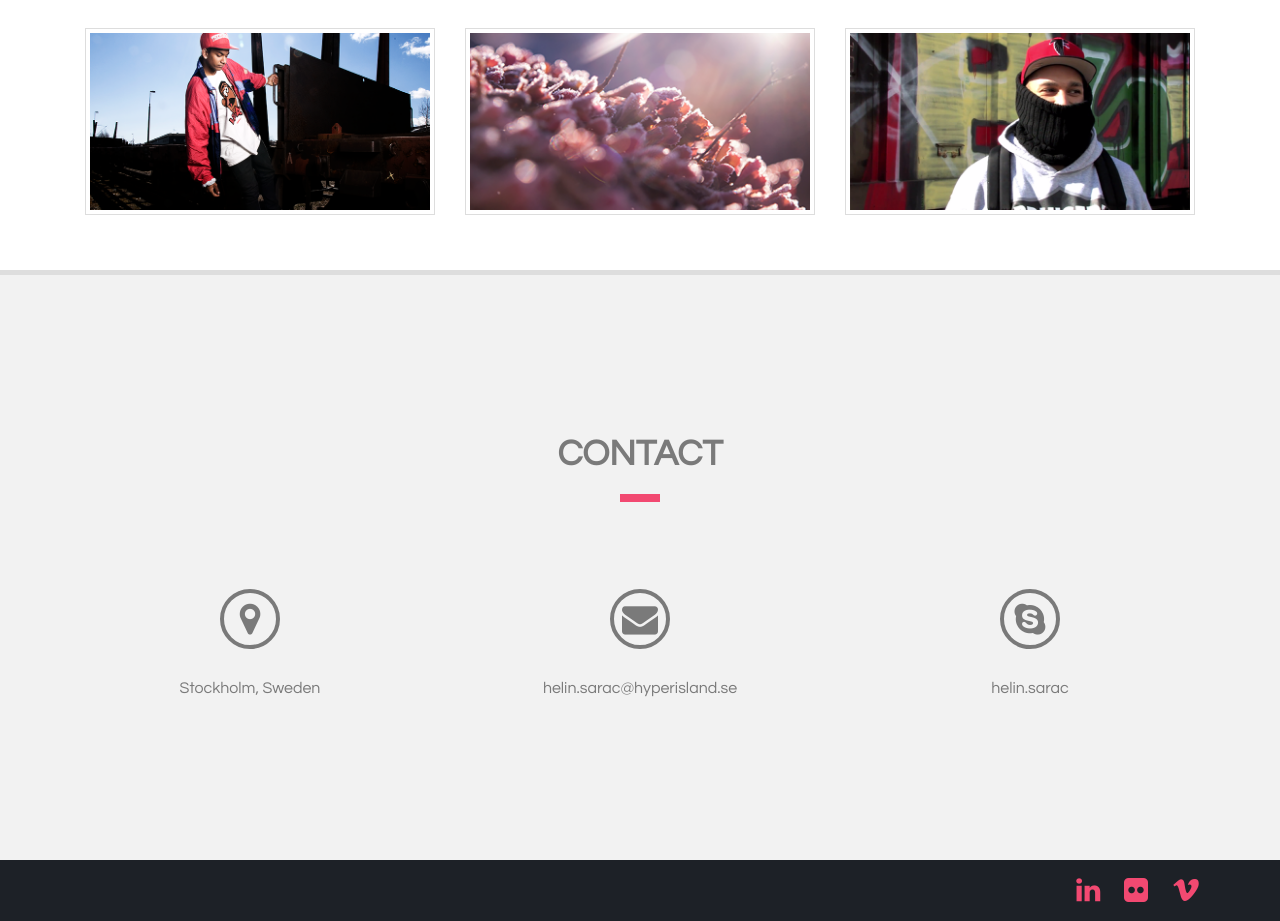
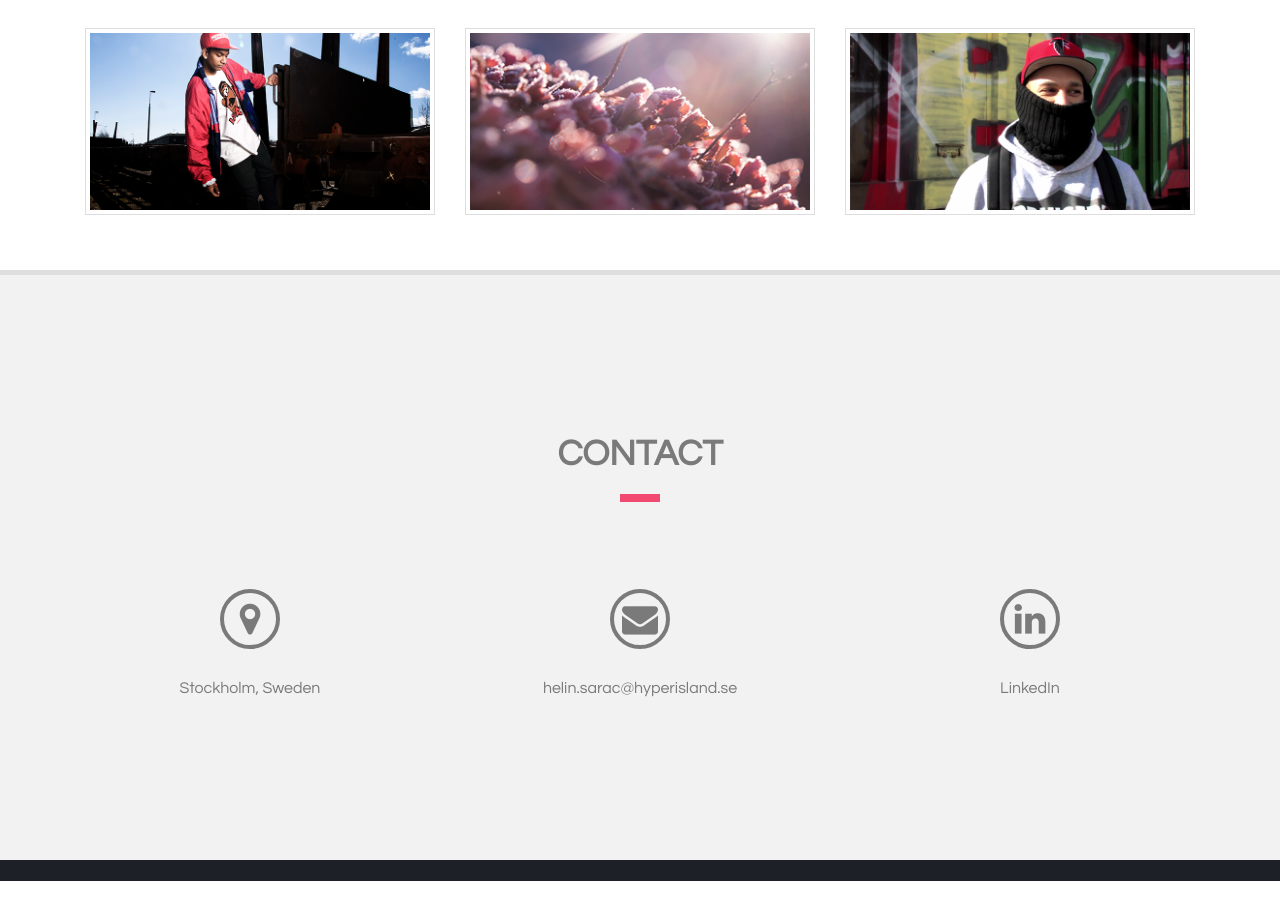
Before and after one commit to helinsarac/helinsarac.github.io, a plain HTML site: page index.html in a window 1280 px wide. Shown: the part 2267-3188 px from the top of the page. After the commit the page ends 3148 px from the top, so only its background shows below. Drawn offline with Linux system fonts and the light colour scheme.

Commit message:
change of icons

```diff
--- a/index.html
+++ b/index.html
@@ -484,14 +484,14 @@
 			</div><!-- end col -->
             <div class="col-md-4 col-sm-4 col-xs-12">
 				<div class="build contact clearfix text-center">
-                    <p><a class="btn btn-link linear" href="mailto:helin.sarac@hyperisland.se"><span class="fa fa-envelope"></span></a></p>
+                    <p><a class="btn btn-link linear" href="mailto:helin.sarac@hyperisland.se" target="_blank"><span class="fa fa-envelope"></span></a></p>
                     <p><a href="mailto:helin.sarac@hyperisland.se">helin.sarac@hyperisland.se</a></p>
 				</div>
 			</div>
 			<div class="col-md-4 col-sm-4 col-xs-12">
 				<div class="build contact clearfix text-center">
-                    <p><a class="btn btn-link linear" href="http://skype:helin.sarac?chat"><span class="fa fa-skype"></span></a></p>
-					<p><a href="http://skype:helin.sarac?chat" target="_blank">helin.sarac</a></p>
+                    <p><a class="btn btn-link linear" href="https://se.linkedin.com/in/helinsarac" target="_blank"><span class="fa fa-linkedin"></span></a></p>
+					<p><a href="https://se.linkedin.com/in/helinsarac" target="_blank">LinkedIn</a></p>
 
 
 				</div>
@@ -509,13 +509,13 @@
 			<div class="col-md-6 ">
 				<!-- end build -->
 			</div><!-- end col -->
-
+			<!---
 			<div class="col-md-6 text-right">
 
 			<ul class="list-inline">
             <li><a href="https://se.linkedin.com/in/helinsarac" target="_blank" class="socIcon color-primary linear"><i class="fa fa-linkedin fa-2x"></i></a></li>
-			<!--<li><a href="https://www.facebook.com/helin.sarac" class="socIcon color-primary linear"><i class="fa fa-facebook fa-2x"></i></a></li>-->
-			<!--<li><a href="https://www.instagram.com/heelinss/" target="_blank" class="socIcon color-primary linear"><i class="fa fa-instagram fa-2x"></i></a></li>-->
+			<li><a href="https://www.facebook.com/helin.sarac" class="socIcon color-primary linear"><i class="fa fa-facebook fa-2x"></i></a></li>
+			<li><a href="https://www.instagram.com/heelinss/" target="_blank" class="socIcon color-primary linear"><i class="fa fa-instagram fa-2x"></i></a></li>
                 <li><a href="https://www.flickr.com/photos/137339138@N03/albums" target="_blank" class="socIcon color-primary linear"><i class="fa fa-flickr fa-2x"></i></a></li>
              <li><a href="https://vimeo.com/helinsarac" target="_blank" class="socIcon color-primary linear"><i class="fa fa-vimeo fa-2x"></i></i></a></li>
 
```
